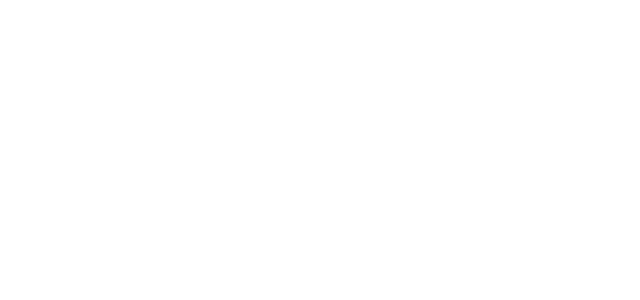
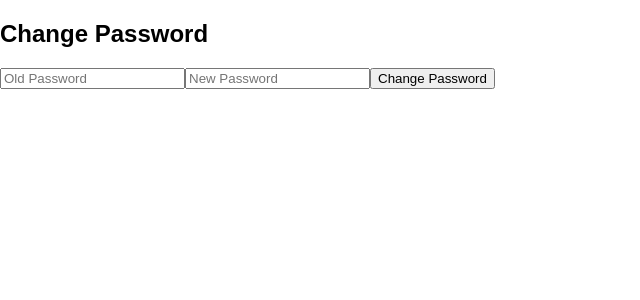
Before and after one commit to hayfa327/ApiMongoDB, a React (Vite) app in the folder frontend/mesum/: page /changePassword in a window 1280 px wide. Before the commit this address had no page. Shown: the top 300 px of the page, without its empty margins (0-640 px from the left). Built offline with nearby package versions, Linux system fonts and the light colour scheme.

Commit message:
add Route for the  changePassword

```diff
--- a/frontend/mesum/src/App.jsx
+++ b/frontend/mesum/src/App.jsx
@@ -1,6 +1,7 @@
 import {BrowserRouter, Routes , Route} from "react-router-dom"
-import Login from "./components/login/login"
-import Register from "./components/register/register"
+import Login from "./components/loginPage/login"
+import Register from "./components/registerPage/register"
+import ChangePassword from "./components/changePasswordPage/changePassword"
 import Home from "./components/HomePage/home"
 
 
@@ -13,7 +14,8 @@ export default function App() {
 <Routes>
   <Route path="/" element={<Login />} />
   <Route path="/register"  element={< Register />} />
-   <Route path="/home" element={<Home />} />
+  <Route path="/changePassword" element={< ChangePassword />} />
+  <Route path="/home" element={<Home />} />
 
 </Routes>
 </BrowserRouter>
--- a/frontend/mesum/src/components/changePasswordPage/changePassword.jsx
+++ b/frontend/mesum/src/components/changePasswordPage/changePassword.jsx
@@ -0,0 +1,66 @@
+import { useState } from "react";
+
+export default function ChangePassword() {
+  const [oldPassword, setOldPassword] = useState("");
+  const [newPassword, setNewPassword] = useState("");
+
+  const handleChangePassword = async (changePass) => {
+    changePass.preventDefault();
+
+    try {
+      const token = localStorage.getItem("token");
+
+      const response = await fetch(
+        "https://mesum-api.onrender.com/api/v1/users/change-password",
+        {
+          method: "PUT",
+          headers: {
+            "Content-Type": "application/json",
+            Authorization: `Bearer ${token}`,
+          },
+          body: JSON.stringify({
+            oldPassword,
+            newPassword,
+          }),
+        }
+      );
+
+      const data = await response.json();
+
+      if (!response.ok) {
+        alert(data.message);
+        return;
+      }
+
+      alert("Password changed successfully");
+
+    } catch (error) {
+      console.error(error);
+      alert("Something went wrong");
+    }
+  };
+
+  return (
+    <section>
+      <h1>Change Password</h1>
+
+      <form onSubmit={handleChangePassword}>
+        <input
+          type="password"
+          placeholder="Old Password"
+          value={oldPassword}
+          onChange={(changePasswordValue) => setOldPassword(changePasswordValue.target.value)}
+        />
+
+        <input
+          type="password"
+          placeholder="New Password"
+          value={newPassword}
+          onChange={(changePasswordValue) => setNewPassword(changePasswordValue.target.value)}
+        />
+
+        <button type="submit">Change Password</button>
+      </form>
+    </section>
+  );
+}
--- a/frontend/mesum/src/components/loginPage/login.jsx
+++ b/frontend/mesum/src/components/loginPage/login.jsx
@@ -78,6 +78,10 @@ export default function Login() {
         Don't have an account?
         <Link to="/register"> Sign Up </Link>
       </p>
+
+      <p>Change Password
+         <Link to="/changePassword"> here</Link>
+      </p>
     </section>
   );
 }
```
